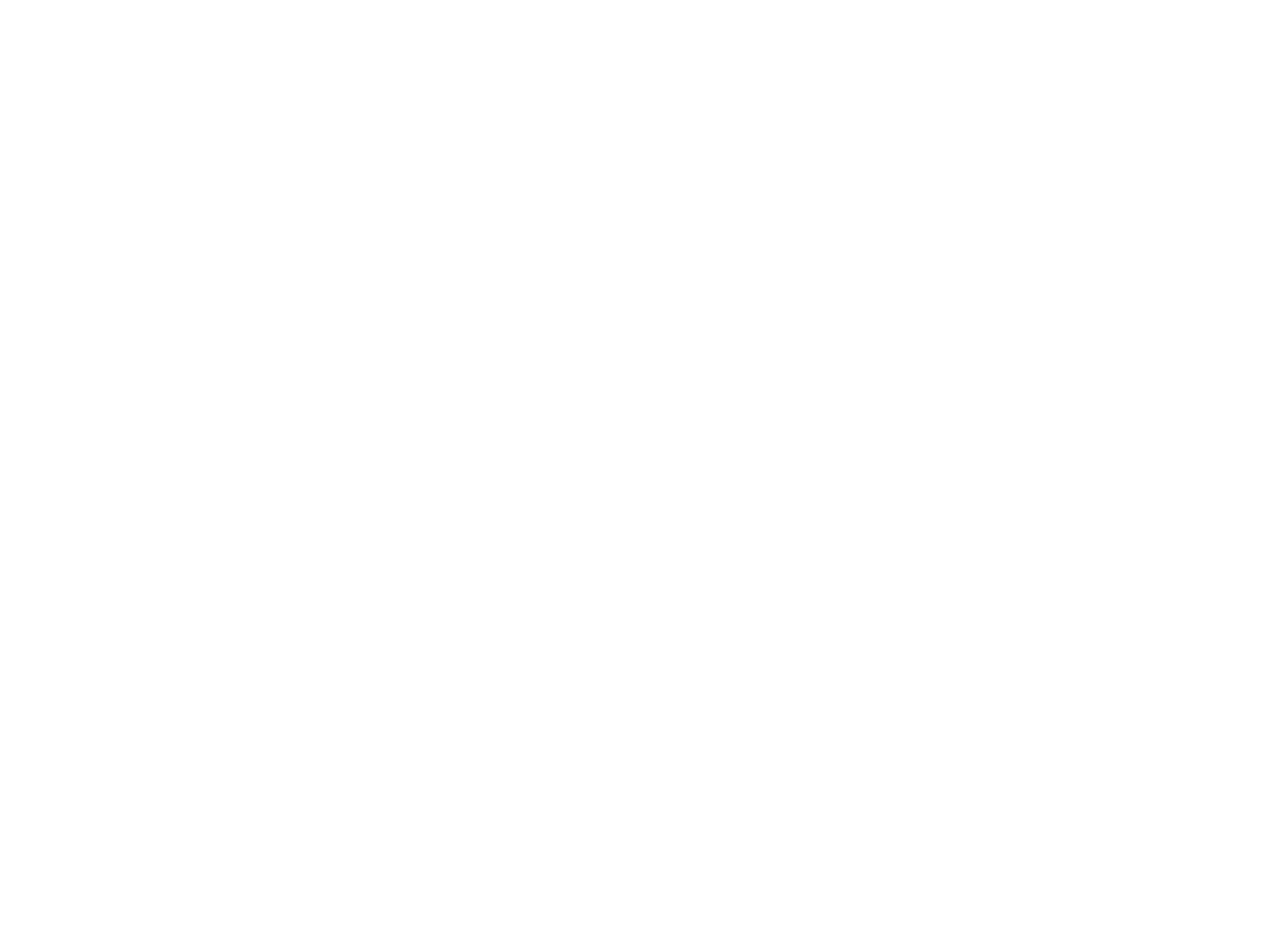
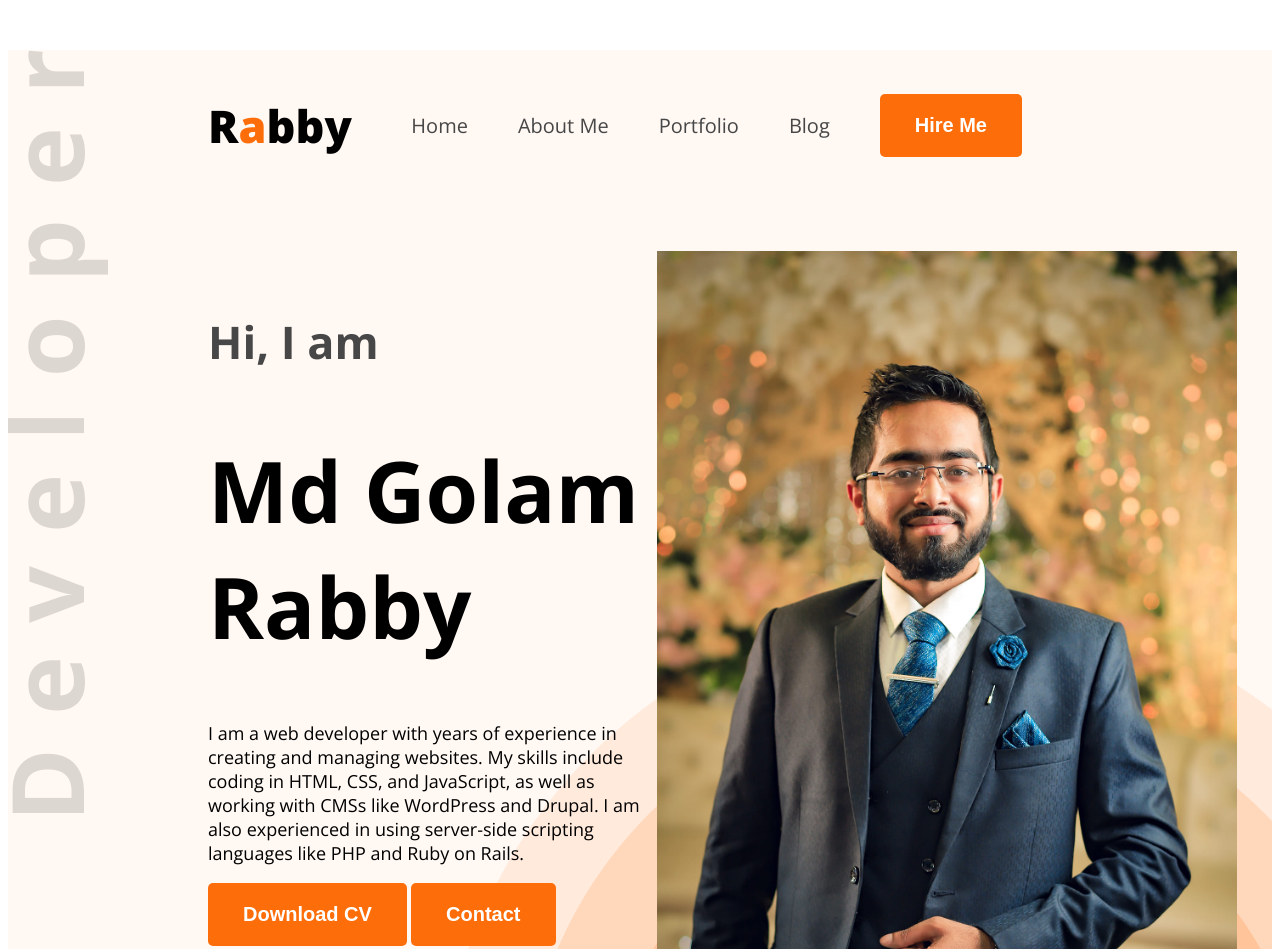
Before and after one commit to codewithrabby/web-developer-portfolio, a plain HTML site: page portfolio.html in a window 1280 px wide. Shown: the top 949 px of the page. Before the commit the page ends 800 px from the top, so only its background shows below. Drawn offline with nearby package versions, Linux system fonts and the light colour scheme.

Commit message:
added info & styles

```diff
--- /dev/null
+++ b/portfolio.css
@@ -0,0 +1,114 @@
+.open-sans-font {
+  font-family: "Open Sans", sans-serif;
+  font-optical-sizing: auto;
+  font-style: normal;
+  font-variation-settings:
+    "wdth" 100;
+}
+
+/* shared style */
+.background-color{
+    background-color: #fff8f3;
+}
+.text-primary{
+    color: #fd6e0a;
+}
+.dark2{
+    color: #474747;
+}
+.btn-primary{
+    color: white;
+    background-color: #fd6e0a;
+    font-size: 20px;
+    font-weight: bold;
+    padding: 20px 35px;
+    border-radius: 5px;
+    border: none;
+}
+
+.section-title{
+    font-size: 35px;
+    font-weight: bold;
+    color: #181818;
+}
+.section-description{
+    font-size: 18px;
+    color: #757575;
+}
+
+
+/* nav style */
+nav{
+    display: flex;
+    align-items: center;
+    justify-content: space-between;
+    margin: 50px 200px;
+}
+.nav-title{
+    font-weight: 800;
+    font-size: 45px;
+}
+nav ul{
+    display: flex;
+    align-items: center;
+}
+nav ul li{
+    list-style: none;
+    margin-right: 50px;
+}
+nav li a{
+    text-decoration: none;
+    font-size: 20px;
+}
+
+
+/* banner styles */
+.header{
+    background-image: url(images/developer.png), url(images/header_bg.png);
+    background-repeat: no-repeat;
+    background-position: top left, bottom right;
+}
+.banner{
+    display: flex;
+    justify-content: space-between;
+    margin: 0 35px 0 200px;
+}
+.banner-content{
+    max-width: 580px;
+}
+.banner-greetings{
+    font-size: 45px;
+    font-size: 600;
+}
+.banner-title{
+    font-weight: bold;
+    font-size: 85px;
+}
+.banner-description{
+    font-weight: 400px;
+    font-size: 18px;
+}
+.banner-profile-picture{
+    width: 580px;
+}
+/* main styles */
+main{
+    max-width: 1140px;
+    margin: 0 auto;
+}
+
+/* about styles */
+.about{
+    border-radius: 10px;
+    padding: 130px 150px;
+    text-align: center;
+    margin-top: 130px;
+
+}
+.about-items{
+    display: flex;
+    justify-content: space-around;
+}
+.item-description{
+    font-weight: 600;
+}
--- a/portfolio.html
+++ b/portfolio.html
@@ -4,13 +4,61 @@
     <meta charset="UTF-8">
     <meta name="viewport" content="width=device-width, initial-scale=1.0">
     <title>Web Developer Portfolio</title>
+    <link rel="preconnect" href="https://fonts.googleapis.com">
+    <link rel="preconnect" href="https://fonts.gstatic.com" crossorigin>
+    <link href="https://fonts.googleapis.com/css2?family=Open+Sans:ital,wght@0,300..800;1,300..800&display=swap" rel="stylesheet">
+    <link rel="stylesheet" href="portfolio.css">
 </head>
-<body>
-    <header>
-
+<body class="open-sans-font">
+    <header class="header background-color">
+        <nav>
+            <h3 class="nav-title">R<span class="text-primary">a</span>bby</h3>
+            <ul>
+                <li><a class="dark2" href="">Home</a></li>
+                <li><a class="dark2" href="">About Me</a></li>
+                <li><a class="dark2" href="">Portfolio</a></li>
+                <li><a class="dark2" href="">Blog</a></li>
+                <li><a href=""><button class="btn-primary">Hire Me</button></a></li>
+            </ul>
+        </nav>
+        <div class="banner">
+            <div class="banner-content">
+                <h4 class="banner-greetings dark2">Hi, I am</h4>
+                <h1 class="banner-title">Md Golam Rabby</h1>
+                <p class="banner-description">
+                    I am a web developer with years of experience in creating and managing websites. My skills include coding in HTML, CSS, and JavaScript, as well as working with CMSs like WordPress and Drupal. I am also experienced in using server-side scripting languages like PHP and Ruby on Rails.
+                </p>
+                <button class="btn-primary">Download CV</button>
+                <button class="btn-primary">Contact</button>
+            </div>
+            <img class="banner-profile-picture" src="images/rabby.jpg" alt="">
+        </div>
     </header>
     <main>
-
+        <section class="about background-color">
+            <h3 class="section-title">About me</h3>
+            <p class="section-description">
+            I am a passionate web developer with a focus on creating responsive, user-friendly websites using HTML, CSS, JavaScript, and React. I enjoy solving problems, learning new technologies, and building websites that deliver great user experiences. My goal is to grow as a full-stack developer and contribute to real-world projects with clean and efficient code.
+            </p>
+            <div class="about-items">
+                <div class="about-item">
+                    <p class="item-title">Name</p>
+                    <p class="item-description">Md Golam Rabby</p>
+                </div>
+                <div class="about-item">
+                    <p class="item-title">Email</p>
+                    <p class="item-description">iammdgolamrabby@gmail.com</p>
+                </div>
+                <div class="about-item">
+                    <p class="item-title">Date of Birth</p>
+                    <p class="item-description">Oct 21, 1992</p>
+                </div>
+                <div class="about-item">
+                    <p class="item-title">From</p>
+                    <p class="item-description">Narayanganj, Bangladesh</p>
+                </div>
+            </div>
+        </section>
     </main>
     <footer>
 
```
Also changed, not shown: images/rabby.jpg (added).
